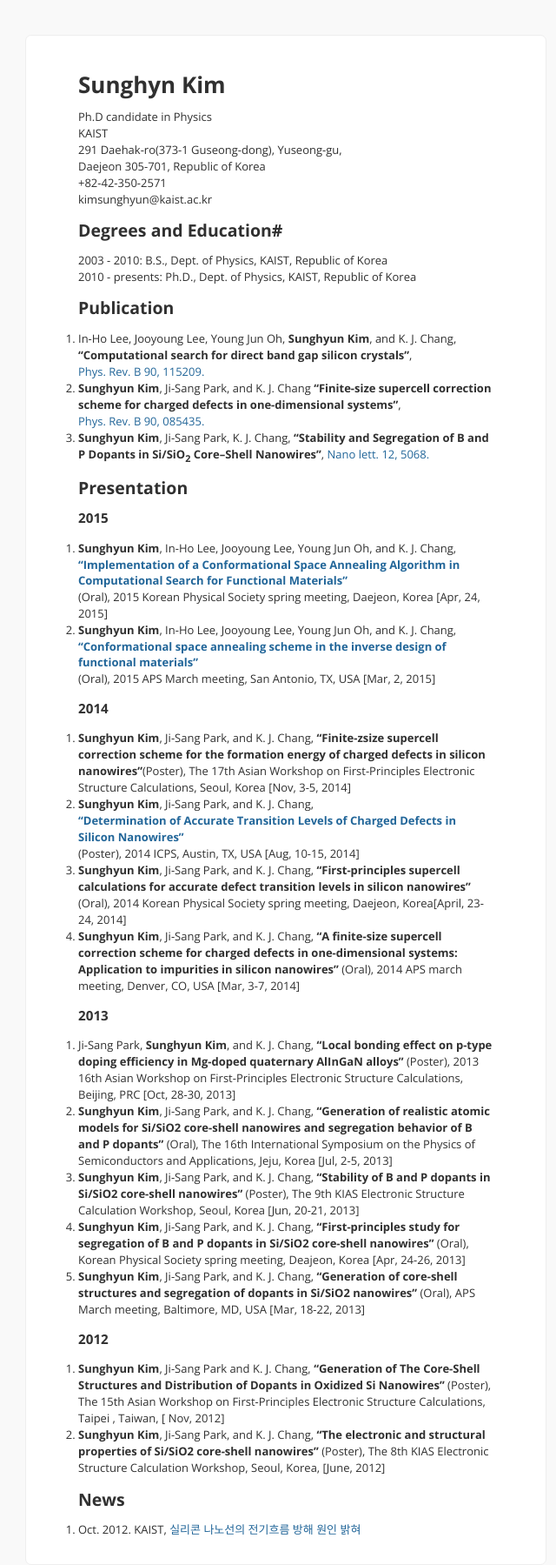
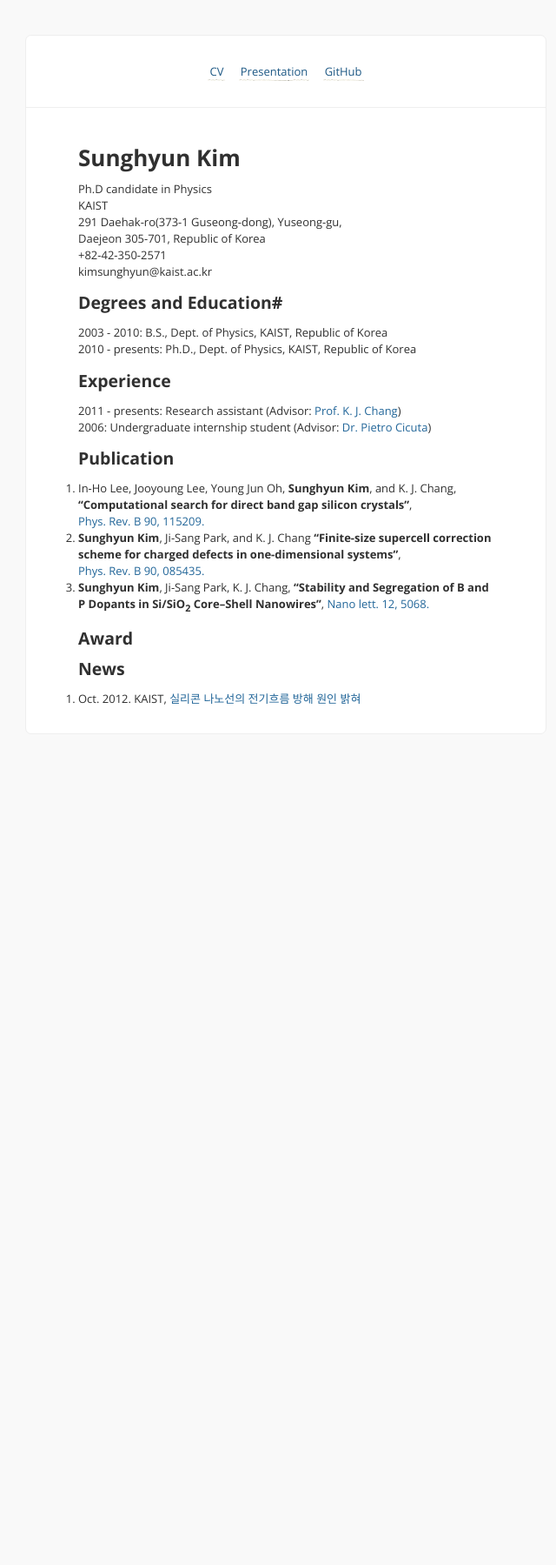
Before and after one commit to abInitioSKim/abinitioskim.github.com, a Jekyll site: the page built from index.html, in a window 1280 px wide. Shown: the whole page at 87% size, without its empty margins (311-951 px from the left). Built offline with Jekyll 4.4.1, drawn with Linux system fonts in a browser that asks for light colours; Markdown is read by kramdown in place of the engine named in the settings; comment, search, counter and statistics services are not loaded; after the commit the page ends 940 px from its top, so only the background shows below that.

Commit message:
divide presentations

```diff
--- a/_config.yml
+++ b/_config.yml
@@ -7,8 +7,10 @@ facebook_appid:   # appid for like button, remove from /_includes/share.html if
 google_analytics: # set tracking, remove from /javascripts/basic.js if unwanted.
 
 links:
-  - name:         About
-    url:          /about
+  - name:         CV
+    url:          /
+  - name:         Presentation
+    url:          /presentation
   - name:         GitHub
     url:          http://github.com/abinitioskim
     external:     true
--- a/_includes/cv.md
+++ b/_includes/cv.md
@@ -1,4 +1,4 @@
-# Sunghyn Kim
+# Sunghyun Kim
 
 Ph.D candidate in Physics
 KAIST
@@ -12,34 +12,17 @@ kimsunghyun@kaist.ac.kr
 2003 - 2010: B.S., Dept. of Physics, KAIST, Republic of Korea
 2010 - presents: Ph.D., Dept. of Physics, KAIST, Republic of Korea
 
+## Experience
+
+2011 - presents: Research assistant (Advisor: [Prof. K. J. Chang](http://taehae.kaist.ac.kr))
+2006: Undergraduate internship student (Advisor: [Dr. Pietro Cicuta](http://people.bss.phy.cam.ac.uk/~pc245/))
+
 ## Publication
 3.  In-Ho Lee, Jooyoung Lee, Young Jun Oh, **Sunghyun Kim**, and K. J. Chang, **"Computational search for direct band gap silicon crystals"**, [Phys. Rev. B 90, 115209.](http://journals.aps.org/prb/abstract/10.1103/PhysRevB.90.115209)
 2.  **Sunghyun Kim**, Ji-Sang Park, and K. J. Chang **"Finite-size supercell correction scheme for charged defects in one-dimensional systems"**, [Phys. Rev. B 90, 085435.](http://journals.aps.org/prb/abstract/10.1103/PhysRevB.90.085435)
 1.  **Sunghyun Kim**, Ji-Sang Park, K. J. Chang, **"Stability and Segregation of B and P Dopants in Si/SiO<sub>2</sub> Core–Shell Nanowires"**, [Nano lett. 12, 5068.](http://pubs.acs.org/doi/abs/10.1021/nl3013924)
 
-## Presentation
-### 2015
-1. **Sunghyun Kim**, In-Ho Lee, Jooyoung Lee, Young Jun Oh, and K. J. Chang, [**"Implementation of a Conformational Space Annealing Algorithm in Computational Search for Functional Materials"**](http://www.kps.or.kr/data/2015springht/D8-%EC%9D%91%EC%A7%91.htm) (Oral), 2015 Korean Physical Society spring meeting, Daejeon, Korea [Apr, 24, 2015]
-1. **Sunghyun Kim**, In-Ho Lee, Jooyoung Lee, Young Jun Oh, and K. J. Chang, [**"Conformational space annealing scheme in the inverse design of functional materials"**](http://meetings.aps.org/Meeting/MAR15/Session/A16.3) (Oral), 2015 APS March meeting, San Antonio, TX, USA [Mar, 2, 2015]
-
-### 2014
-1. **Sunghyun Kim**, Ji-Sang Park, and K. J. Chang, **"Finite-zsize supercell correction scheme for the formation energy of charged defects in silicon nanowires"**(Poster), The 17th Asian Workshop on First-Principles Electronic Structure Calculations, Seoul, Korea [Nov, 3-5, 2014]
-1. **Sunghyun Kim**, Ji-Sang Park, and K. J. Chang, [**"Determination of Accurate Transition Levels of Charged Defects in Silicon Nanowires"**](http://icps2014.sched.org/list/descriptions/#.VBKUn2NaXy0) (Poster), 2014 ICPS, Austin, TX, USA [Aug, 10-15, 2014]
-1. **Sunghyun Kim**, Ji-Sang Park, and K. J. Chang, **"First-principles supercell calculations for accurate defect
-transition levels in silicon nanowires"** (Oral), 2014 Korean Physical Society spring meeting, Daejeon, Korea[April, 23-24, 2014]
-1. **Sunghyun Kim**, Ji-Sang Park, and K. J. Chang, **"A finite-size supercell correction scheme for charged defects in one-dimensional systems: Application to impurities in silicon nanowires"** (Oral), 2014 APS march meeting, Denver, CO, USA [Mar, 3-7, 2014]
-
-### 2013
-1. Ji-Sang Park, **Sunghyun Kim**, and K. J. Chang, **"Local bonding effect on p-type doping efficiency in Mg-doped quaternary AlInGaN alloys"** (Poster), 2013 16th Asian Workshop on First-Principles Electronic Structure Calculations, Beijing, PRC [Oct, 28-30, 2013]
-1. **Sunghyun Kim**, Ji-Sang Park, and K. J. Chang, **"Generation of realistic atomic models for Si/SiO2 core-shell nanowires and segregation behavior of B and P dopants"** (Oral), The 16th International Symposium on the Physics of Semiconductors and Applications, Jeju, Korea [Jul, 2-5, 2013]
-1. **Sunghyun Kim**, Ji-Sang Park, and K. J. Chang, **"Stability of B and P dopants in Si/SiO2 core-shell nanowires"** (Poster), The 9th KIAS Electronic Structure Calculation Workshop, Seoul, Korea [Jun, 20-21, 2013]
-1. **Sunghyun Kim**, Ji-Sang Park, and K. J. Chang, **"First-principles study for segregation of B and P dopants in Si/SiO2 core-shell nanowires"** (Oral), Korean Physical Society spring meeting, Deajeon, Korea [Apr, 24-26, 2013]
-1. **Sunghyun Kim**, Ji-Sang Park, and K. J. Chang, **"Generation of core-shell structures and segregation of dopants in Si/SiO2 nanowires"** (Oral), APS March meeting, Baltimore, MD, USA [Mar, 18-22, 2013]
-
-### 2012
-
-1. **Sunghyun Kim**, Ji-Sang Park  and K. J. Chang, **"Generation of The Core-Shell Structures and Distribution of Dopants in Oxidized Si Nanowires"** (Poster), The 15th Asian Workshop on First-Principles Electronic Structure Calculations, Taipei , Taiwan, [ Nov, 2012]
-1. **Sunghyun Kim**, Ji-Sang Park, and K. J. Chang, **"The electronic and structural properties of Si/SiO2 core-shell nanowires"** (Poster), The 8th KIAS Electronic Structure Calculation Workshop, Seoul, Korea, [June, 2012]
+## Award
 
 
 ## News
--- a/_layouts/index.html
+++ b/_layouts/index.html
@@ -7,7 +7,7 @@
   <body>
     <!-- {% include header.html %} -->
     <div id='container'>
-      <!-- {% include links.html %} -->
+      {% include links.html %}
       <div class="content">
         {{ content }}
       </div>
```
Also changed, not shown: _includes/presentation.md (added, +23 -0 lines), about.md (+0 -6 lines), presentation.md (added, +26 -0 lines).
